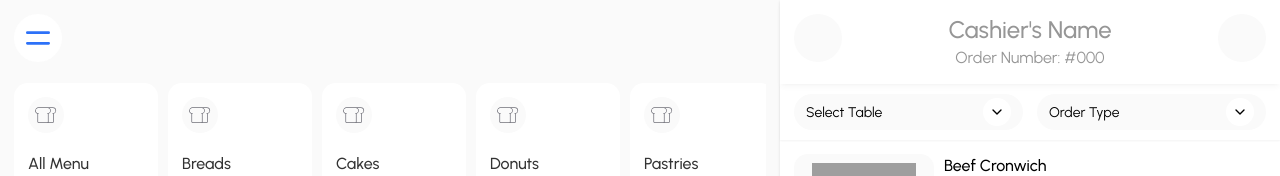
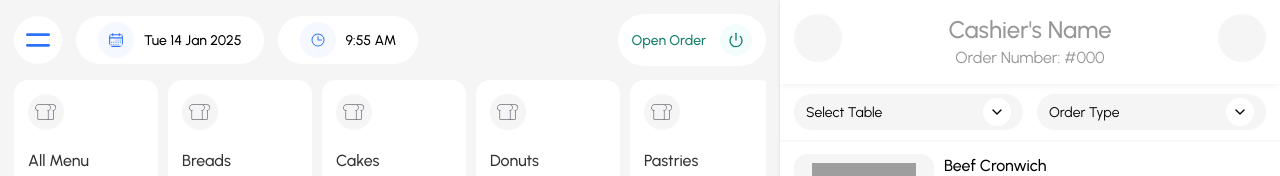
Before and after one commit to faizjamaludin/bakari-fe, a React (Vite) app: page / in a window 1280 px wide. Shown: the top 176 px of the page. Built offline with nearby package versions, Linux system fonts and the light colour scheme; grey boxes are pictures that could not be loaded.

Commit message:
add header in POS

```diff
--- a/package.json
+++ b/package.json
@@ -17,6 +17,7 @@
     "@radix-ui/react-switch": "^1.1.2",
     "class-variance-authority": "^0.7.1",
     "clsx": "^2.1.1",
+    "dateformat": "^5.0.3",
     "lucide-react": "^0.469.0",
     "react": "^18.3.1",
     "react-dom": "^18.3.1",
--- a/src/components/DrawerMenu/Menu.jsx
+++ b/src/components/DrawerMenu/Menu.jsx
@@ -8,7 +8,7 @@ function Menu() {
     return (
         <div className='flex flex-col justify-center h-full p-lg'>
             {menuList.map((menu, index) => (
-                <Link to={menu.link} key={index} className='w-full flex flex-row gap-x-md items-center py-md px-sm hover:bg-background-blue hover:text-text-blue '>
+                <Link to={menu.link} key={index} className='w-full flex flex-row gap-x-md items-center py-md px-sm rounded-md hover:bg-background-blue hover:text-text-blue '>
                     <PiCashRegister className='w-10 h-10 p-sm rounded-full bg-background-secondary text-blue-500' />
                     <span className='font-medium'>{menu.name}</span>
                 </Link>
--- a/src/pages/POS/Header.jsx
+++ b/src/pages/POS/Header.jsx
@@ -1,15 +1,29 @@
 import { DrawerMenu } from "@/components";
 import React from "react";
+import { RxCalendar } from "react-icons/rx";
+import { PiClock } from "react-icons/pi";
+import { LuPower } from "react-icons/lu";
+import dateFormat from "dateformat";
+
 
 
 export default function Header() {
   return (
     <div className="flex flex-row justify-between">
-      <div className="flex-flex-row w-full">
+      <div className="flex flex-row items-center gap-x-lg">
         <DrawerMenu />
-
+        <div className="rounded-full bg-background-primary py-xs px-2xl flex flex-row items-center gap-x-md text-sm font-medium">
+          <RxCalendar className="w-9 h-9 rounded-full bg-background-blue p-md text-text-blue" />
+          {dateFormat(new Date(), "ddd d mmm yyyy")}
+        </div>
+        <div className="rounded-full bg-background-primary py-xs px-2xl flex flex-row items-center gap-x-md text-sm font-medium">
+          <PiClock className="w-9 h-9 rounded-full bg-background-blue p-md text-text-blue" />
+          {dateFormat(new Date(), "h:MM TT")}
+        </div>
       </div>
-      <div></div>
+      <span className='flex flex-row gap-x-lg items-center bg-background-primary rounded-full px-lg py-md text-sm font-medium text-text-success'>
+        Open Order <LuPower className='bg-background-success w-8 h-8 p-sm rounded-full' />
+      </span>
     </div>
   );
 }
--- a/src/pages/Report/Header/Header.jsx
+++ b/src/pages/Report/Header/Header.jsx
@@ -1,5 +1,4 @@
 import React from 'react'
-import { HiOutlineMenuAlt4 } from "react-icons/hi";
 import { MdOutlineFileDownload } from "react-icons/md";
 import { LuCalendarDays, LuPower } from "react-icons/lu";
 import { DrawerMenu } from '@/components';
--- a/tailwind.config.js
+++ b/tailwind.config.js
@@ -24,7 +24,7 @@ export default {
           red: "#fff5f5",
           blue: "#f5f9ff",
           primary: "#FFFFFF",
-          secondary: "#fafafa",
+          secondary: "#f5f5f5",
         },
         text: {
           success: "#137e6a",
```
Also changed, not shown: 1 other file (tests, documents, lock files or other folders).
